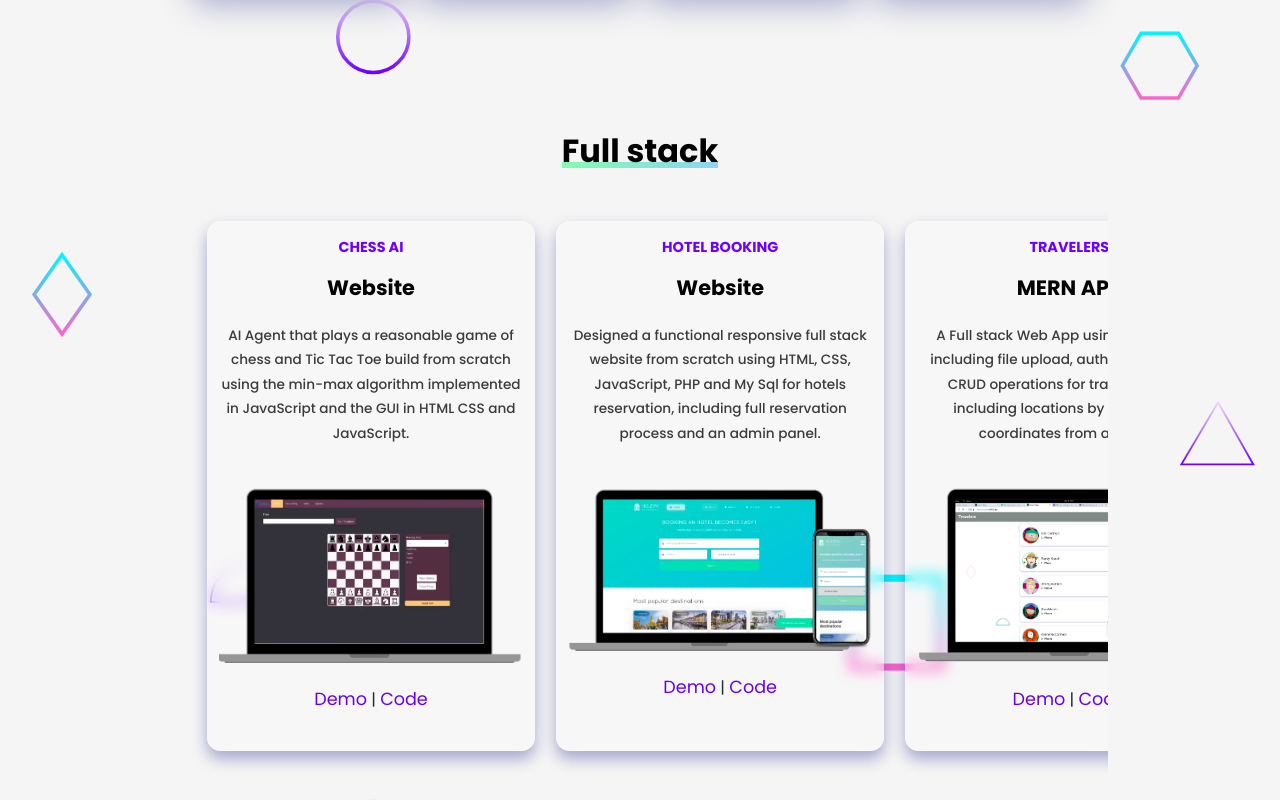
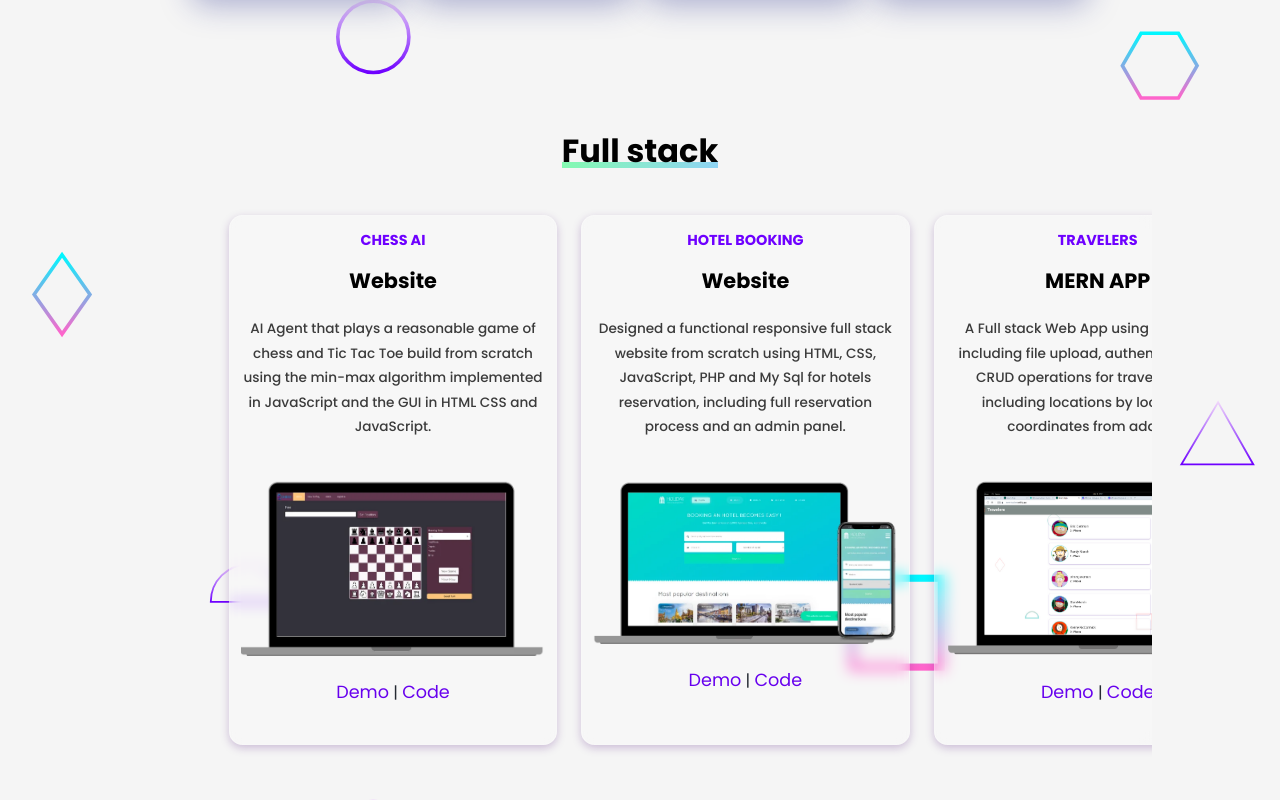
Before and after one commit to AbdelrahmanEssamA/Portfolio, a plain HTML site: page index.html in a window 1280 px wide. Shown: the part 1820-2620 px from the top of the page. Drawn offline with nearby package versions, Linux system fonts and the light colour scheme.

Commit message:
fixed overflow

```diff
--- a/css/main.scss
+++ b/css/main.scss
@@ -565,15 +565,14 @@ $color-red: #d32f2f;
     align-items: center;
     width: 100%;
     height: auto;
-    padding: 1rem 0;
+    padding: 0 2rem;
     margin: 2.5rem 0;
     margin-top: 10px;
     cursor: default;
     overflow: scroll hidden;
     scroll-snap-type: x mandatory;
-    scroll-padding: 0px 1.25rem;
+    scroll-padding: 10px 1.25rem;
     scrollbar-width: none;
-    padding: 10px;
 
     &::-webkit-scrollbar {
       display: none;
@@ -592,13 +591,13 @@ $color-red: #d32f2f;
       outline: none;
       color: $color-black;
       background: rgba(255, 255, 255, 0.192);
-      box-shadow: 0 8px 15px 0 rgba(31, 38, 135, 0.37);
+      box-shadow: 0 3px 8px 0 rgba(88, 27, 128, 0.253);
       backdrop-filter: blur(7px);
       -webkit-backdrop-filter: blur(7px);
       border: 1px solid rgba(255, 255, 255, 0.18);
       padding: 0.5rem 0.7rem;
       padding-top: 0;
-      margin: 1rem;
+      margin: 1.2rem;
       margin-left: 0.3rem;
       border-radius: var(--radius);
       min-height: 520px;
```
Also changed, not shown: css/main.css, 1 other file.
